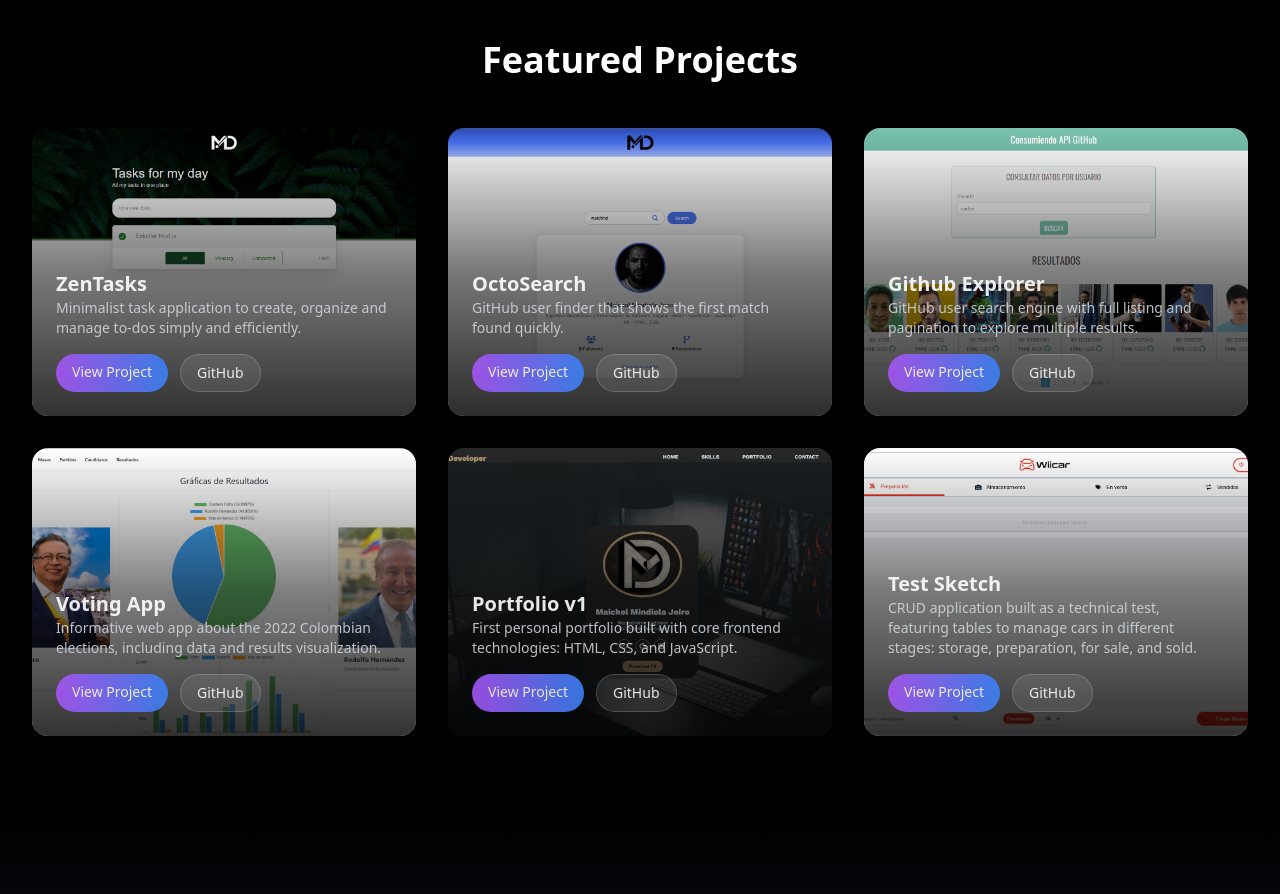
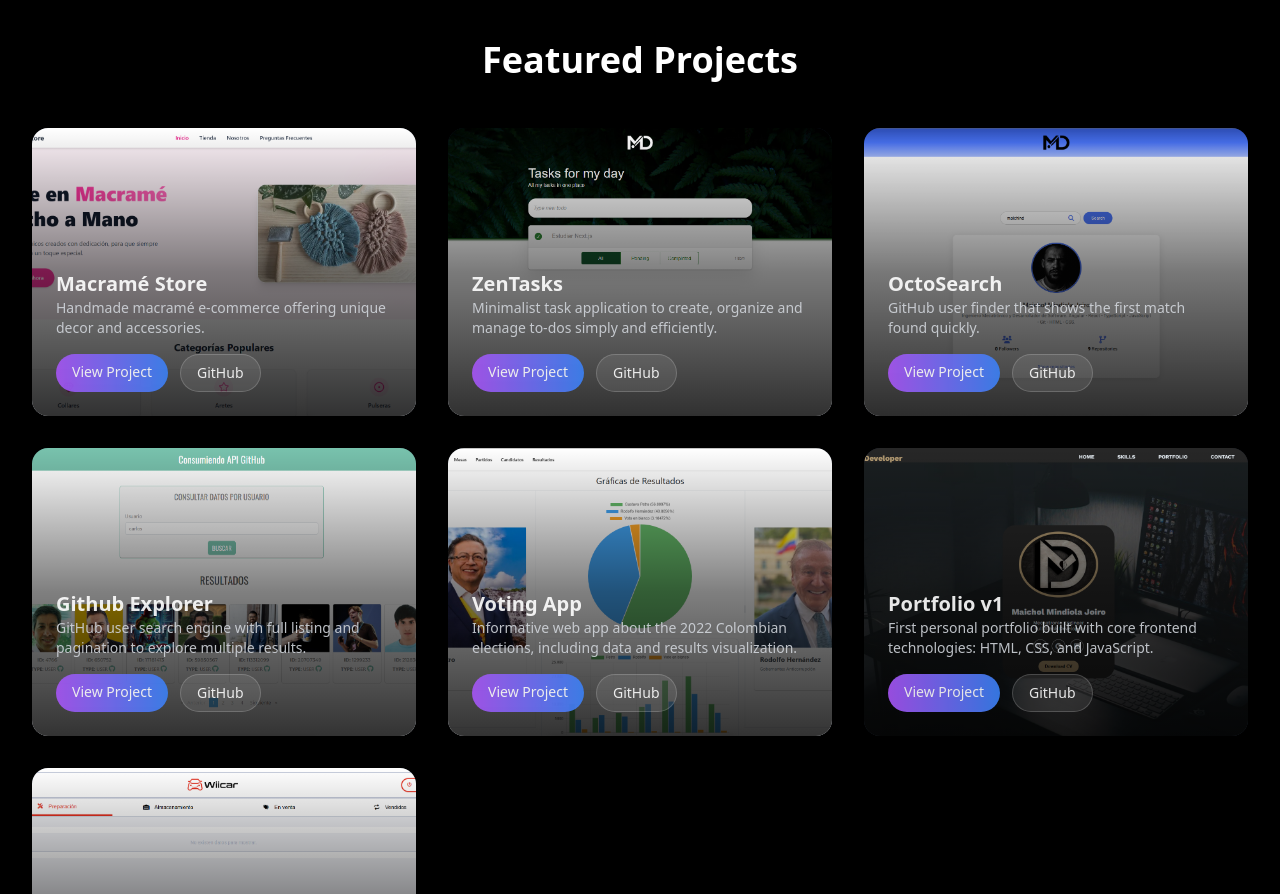
Before and after one commit to Maichind/new-portfolio, a Next.js app: page / in a window 1280 px wide. Shown: the part 840-1734 px from the top of the page. Built offline with nearby package versions, Linux system fonts and the light colour scheme.

Commit message:
New project - Macrame Store

```diff
--- a/app/components/ProjectsSection.tsx
+++ b/app/components/ProjectsSection.tsx
@@ -7,6 +7,15 @@ export default function ProjectsSection({ id }: { id?: string }) {
 	const { lang } = useLanguage();
 
 	const projects = [
+		{
+			title: "Macramé Store",
+			description: lang === "en" ?
+				"Handmade macramé e-commerce offering unique decor and accessories." :
+				"E-commerce de macramé artesanal con piezas únicas para decoración y accesorios.",
+			image: "/macrame-store.png",
+			projectLink: "https://macrame-ecommerce.vercel.app/",
+			githubLink: "https://github.com/Maichind/macrame-ecommerce",
+		},
 		{
 			title: "ZenTasks",
 			description: lang === "en" ?
```
Also changed, not shown: public/macrame-store.png (added).
